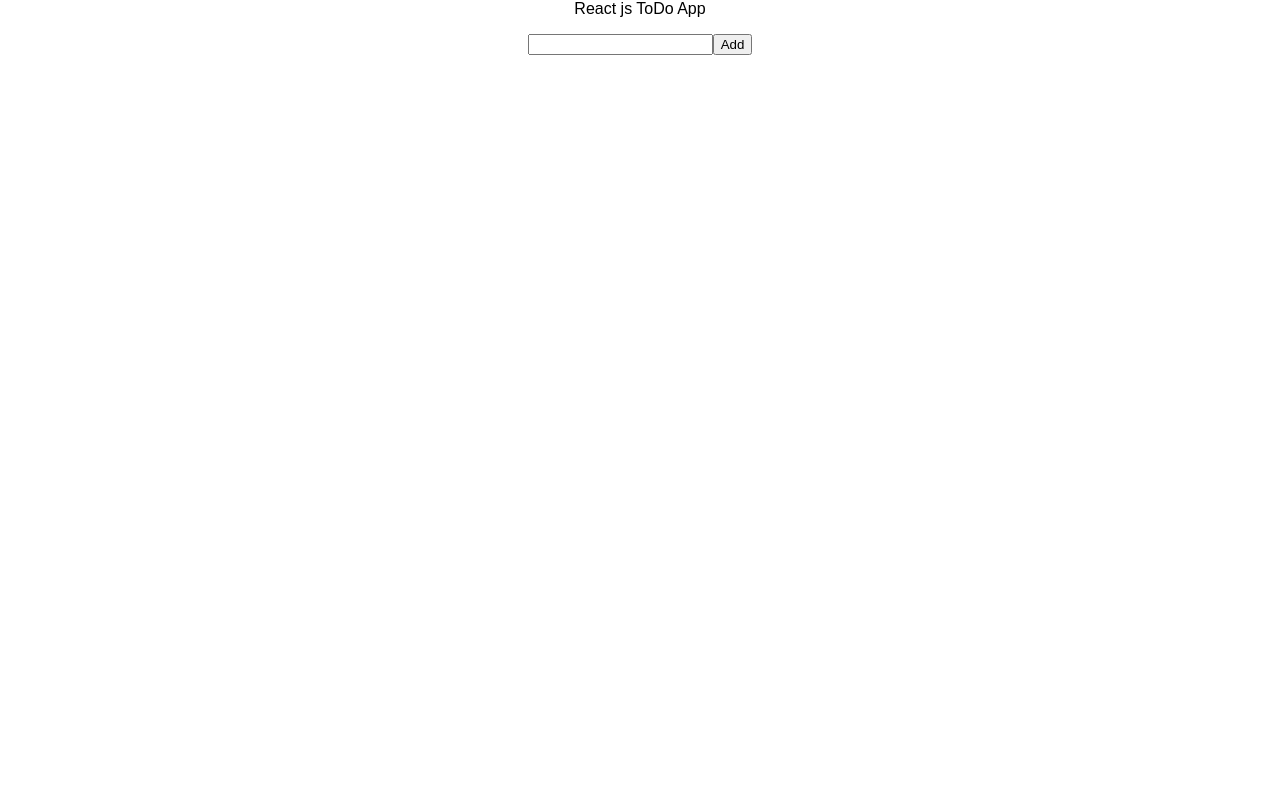
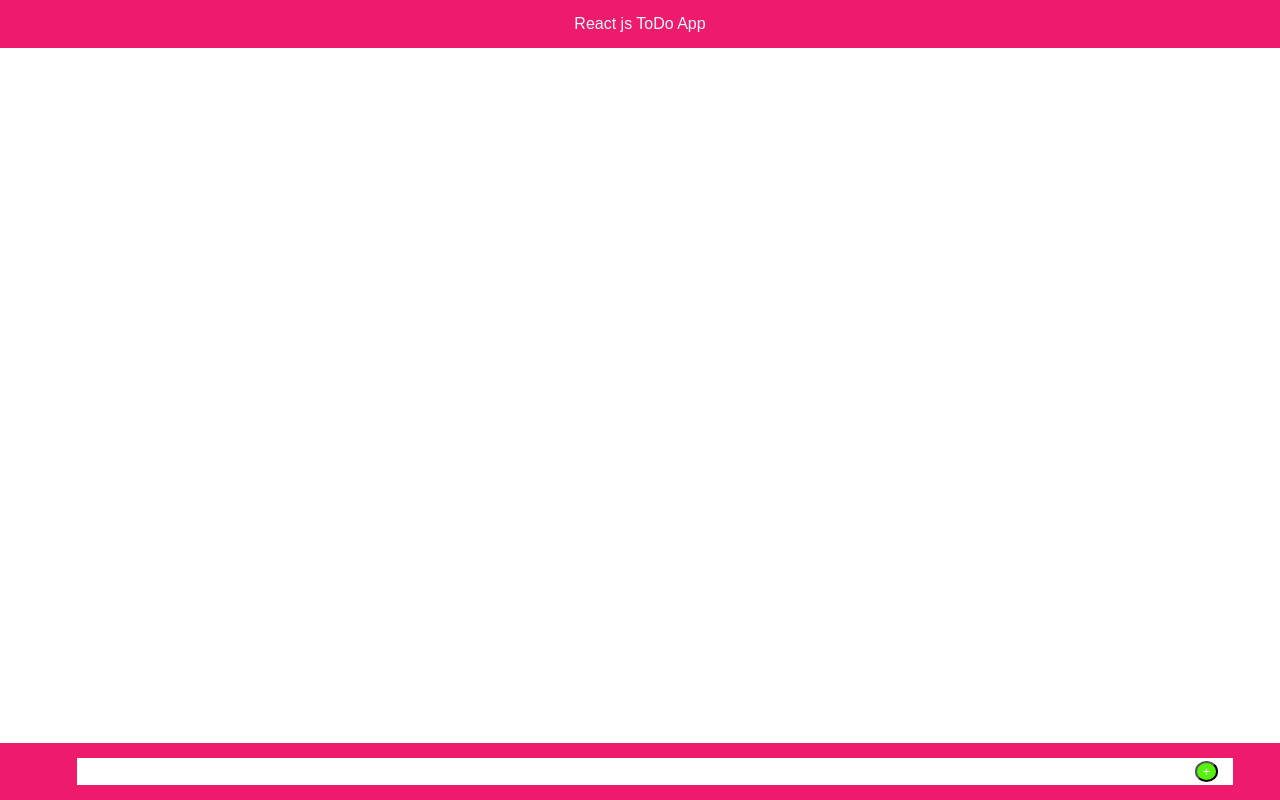
Before and after one commit to Swatinavgurukul/To-Do-App, a React (Create React App) app: page / in a window 1280 px wide. Built offline with nearby package versions, Linux system fonts and the light colour scheme.

Commit message:
designing of the To-Do App

```diff
--- a/src/App.css
+++ b/src/App.css
@@ -1,3 +1,48 @@
 .App {
   text-align: center;
 }
+
+.header{
+  background: hsl(337, 86%, 52%);
+  color: #f0f8ff;
+  font-size: 500;
+  padding: 15px;
+}
+.footer{
+  position: fixed;
+  bottom: 0;
+  padding: 15px;
+  background: hsl(337, 86%, 52%) ;
+  width:100%;
+}
+.footer input{
+  width: 90%;
+  color: rgb(13, 14, 15);
+  font-size: 13px;
+  height: 25px;
+  border: 0;
+
+}
+.footer button{
+  color: #fff;
+  position: absolute;
+  top:18px;
+  right: 7%;
+  border-radius: 530%;
+  background:hsl(101, 90%, 50%);
+
+}
+.body ul{
+  margin: 0;
+  padding: 15px;
+}
+.body ul li{
+  background: rgb(158, 161, 161);
+  margin-bottom: 10px;
+  padding: 10px;
+  list-style: none;
+}
+.body ul li span{
+  cursor: pointer;
+  float: right;
+}
--- a/src/todo.js
+++ b/src/todo.js
@@ -46,7 +46,7 @@ class Todo extends Component {
   }
   render() {
     var itemList = this.state.todoItems.map((e,i)=>
-     <li key={i}>{e} <span onClick={this.delete} id={i}>-</span></li>)
+     <li key={i}>{e} <span onClick={this.delete} id={i}>--</span></li>)
     return (
     <div>
     <div className="header"> React js ToDo App</div>
@@ -56,12 +56,12 @@ class Todo extends Component {
           {itemList}
           </ul>
           </div>
-    <div className="box">
+    <div className="footer">
         <input type="text"
           value={this.state.item}
           onChange={this.onChangeHandler}/>
           {/* <p>{this.state.item}</p> */}
-        <button onClick={this.addData}>Add</button>
+        <button onClick={this.addData}>+</button>
     </div>
     </div>
     );
```
